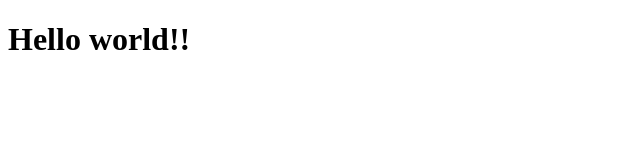
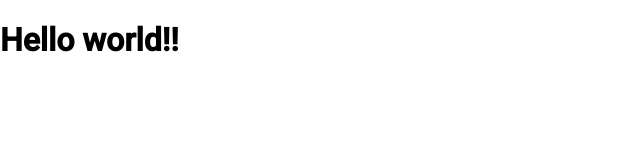
Before and after one commit to lcubas/atomchat-tasks-app-challenge, an Angular app: page / in a window 1280 px wide. Shown: the top 160 px of the page, without its empty margins (0-640 px from the left). Built offline with nearby package versions, Linux system fonts and the light colour scheme.

Commit message:
Added angular material lib

```diff
--- a/angular.json
+++ b/angular.json
@@ -25,6 +25,7 @@
               "src/assets"
             ],
             "styles": [
+              "@angular/material/prebuilt-themes/indigo-pink.css",
               "src/styles.css"
             ],
             "scripts": []
@@ -93,6 +94,7 @@
               "src/assets"
             ],
             "styles": [
+              "@angular/material/prebuilt-themes/indigo-pink.css",
               "src/styles.css"
             ],
             "scripts": []
--- a/package.json
+++ b/package.json
@@ -11,10 +11,12 @@
   "private": true,
   "dependencies": {
     "@angular/animations": "^16.2.0",
+    "@angular/cdk": "^16.2.3",
     "@angular/common": "^16.2.0",
     "@angular/compiler": "^16.2.0",
     "@angular/core": "^16.2.0",
     "@angular/forms": "^16.2.0",
+    "@angular/material": "^16.2.3",
     "@angular/platform-browser": "^16.2.0",
     "@angular/platform-browser-dynamic": "^16.2.0",
     "@angular/router": "^16.2.0",
--- a/src/app/app.module.ts
+++ b/src/app/app.module.ts
@@ -1,8 +1,8 @@
 import { NgModule } from '@angular/core';
 import { BrowserModule } from '@angular/platform-browser';
 
+import { AppComponent } from './app.component';
 import { AppRoutingModule } from './app-routing.module';
-import { AppComponent } from './app.component';
 
 @NgModule({
   declarations: [
@@ -10,7 +10,7 @@
   ],
   imports: [
     BrowserModule,
-    AppRoutingModule
+    AppRoutingModule,
   ],
   providers: [],
   bootstrap: [AppComponent]
--- a/src/index.html
+++ b/src/index.html
@@ -6,6 +6,9 @@
   <base href="/">
   <meta name="viewport" content="width=device-width, initial-scale=1">
   <link rel="icon" type="image/x-icon" href="favicon.ico">
+  <link rel="preconnect" href="https://fonts.gstatic.com">
+  <link href="https://fonts.googleapis.com/css2?family=Roboto:wght@300;400;500&display=swap" rel="stylesheet">
+  <link href="https://fonts.googleapis.com/icon?family=Material+Icons" rel="stylesheet">
 </head>
 <body>
   <app-root></app-root>
--- a/src/styles.css
+++ b/src/styles.css
@@ -1 +1,4 @@
 /* You can add global styles to this file, and also import other style files */
+
+html, body { height: 100%; }
+body { margin: 0; font-family: Roboto, "Helvetica Neue", sans-serif; }
```
Also changed, not shown: 1 other file (tests, documents, lock files or other folders).
